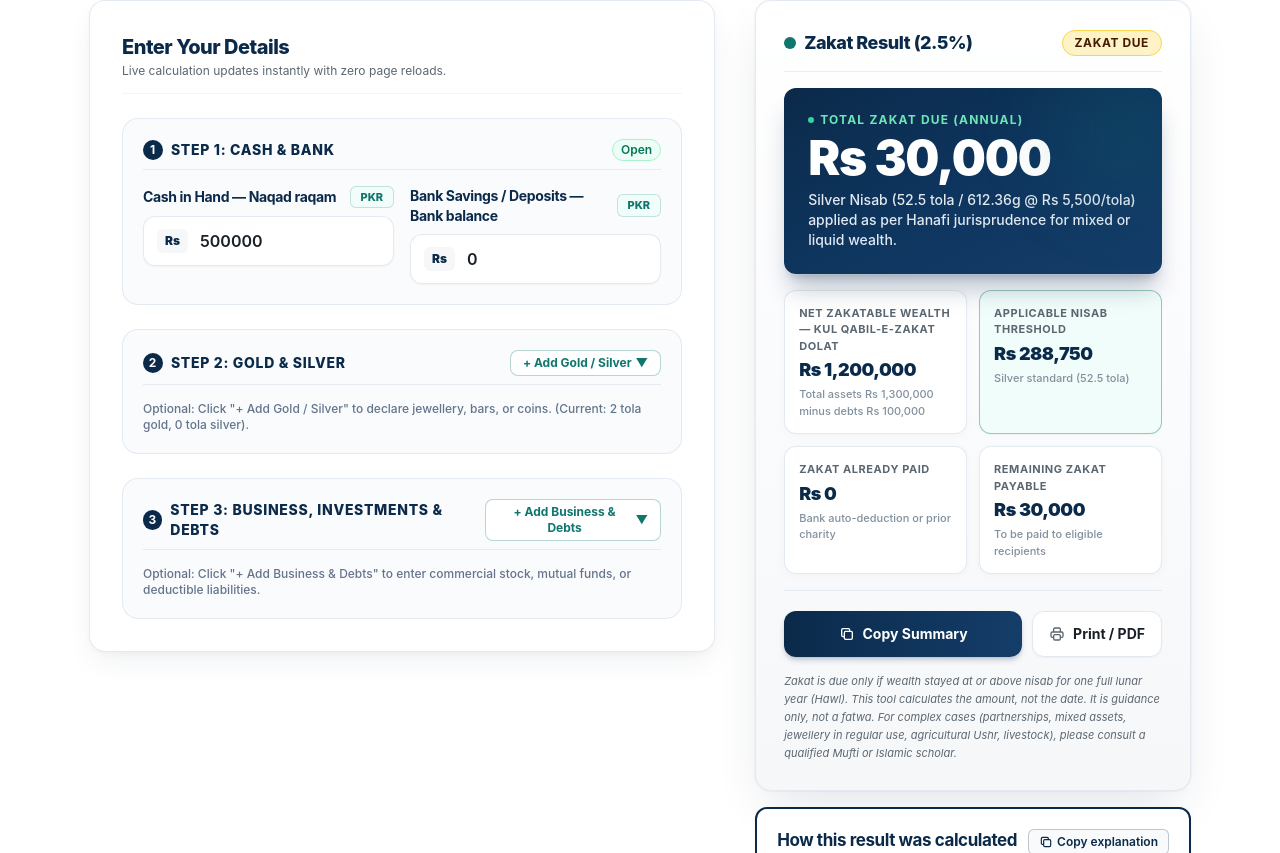
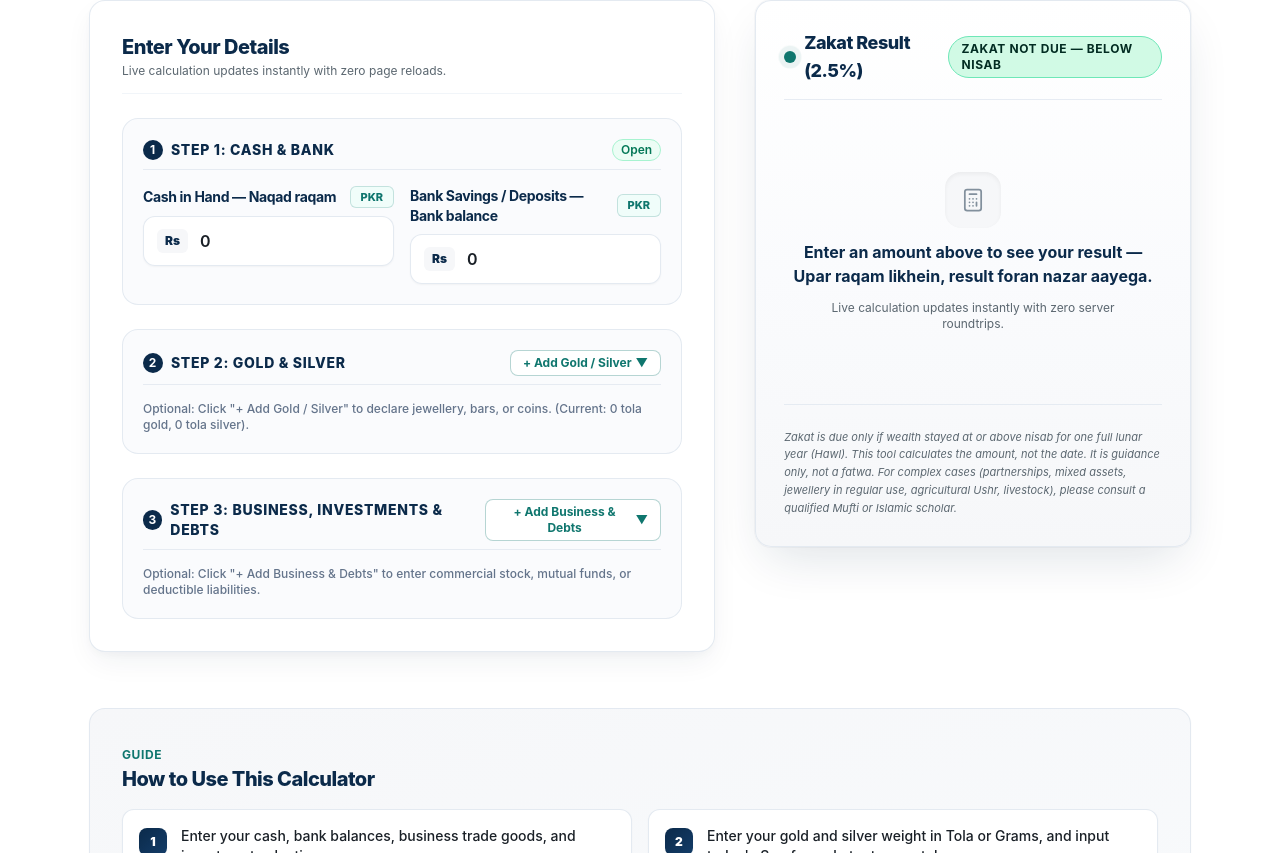
Before and after one commit to ihaider3/Pakistan-Tax-Website, a Next.js app: page /zakat-calculator in a window 1280 px wide. Shown: the part 787-1640 px from the top of the page. Built offline with nearby package versions, Linux system fonts and the light colour scheme.

Commit message:
Reset initial Zakat calculator inputs to 0 and add auto-select on focus

```diff
--- a/src/app/zakat-calculator/page.tsx
+++ b/src/app/zakat-calculator/page.tsx
@@ -21,24 +21,24 @@ export default function ZakatCalculatorPage() {
   const [step2Open, setStep2Open] = useState<boolean>(false);
   const [step3Open, setStep3Open] = useState<boolean>(false);
 
-  // Asset inputs state
-  const [cashRaw, setCashRaw] = useState<string>("500000"); // Preloaded with Blueprint worked example
-  const [cashNum, setCashNum] = useState<number>(500000);
+  // Asset inputs state — all initialized to 0 per user requirement
+  const [cashRaw, setCashRaw] = useState<string>("0");
+  const [cashNum, setCashNum] = useState<number>(0);
 
   const [bankRaw, setBankRaw] = useState<string>("0");
   const [bankNum, setBankNum] = useState<number>(0);
 
   const [goldUnit, setGoldUnit] = useState<MetalUnit>("tola");
-  const [goldQtyRaw, setGoldQtyRaw] = useState<string>("2");
-  const [goldQtyNum, setGoldQtyNum] = useState<number>(2);
-  const [goldRateRaw, setGoldRateRaw] = useState<string>("400000"); // Example rate
-  const [goldRateNum, setGoldRateNum] = useState<number>(400000);
+  const [goldQtyRaw, setGoldQtyRaw] = useState<string>("0");
+  const [goldQtyNum, setGoldQtyNum] = useState<number>(0);
+  const [goldRateRaw, setGoldRateRaw] = useState<string>("0");
+  const [goldRateNum, setGoldRateNum] = useState<number>(0);
 
   const [silverUnit, setSilverUnit] = useState<MetalUnit>("tola");
   const [silverQtyRaw, setSilverQtyRaw] = useState<string>("0");
   const [silverQtyNum, setSilverQtyNum] = useState<number>(0);
-  const [silverRateRaw, setSilverRateRaw] = useState<string>("5500"); // Example rate
-  const [silverRateNum, setSilverRateNum] = useState<number>(5500);
+  const [silverRateRaw, setSilverRateRaw] = useState<string>("0");
+  const [silverRateNum, setSilverRateNum] = useState<number>(0);
 
   const [businessRaw, setBusinessRaw] = useState<string>("0");
   const [businessNum, setBusinessNum] = useState<number>(0);
@@ -46,8 +46,8 @@ export default function ZakatCalculatorPage() {
   const [investmentsRaw, setInvestmentsRaw] = useState<string>("0");
   const [investmentsNum, setInvestmentsNum] = useState<number>(0);
 
-  const [debtsRaw, setDebtsRaw] = useState<string>("100000");
-  const [debtsNum, setDebtsNum] = useState<number>(100000);
+  const [debtsRaw, setDebtsRaw] = useState<string>("0");
+  const [debtsNum, setDebtsNum] = useState<number>(0);
 
   const [alreadyPaidRaw, setAlreadyPaidRaw] = useState<string>("0");
   const [alreadyPaidNum, setAlreadyPaidNum] = useState<number>(0);
@@ -230,6 +230,9 @@ export default function ZakatCalculatorPage() {
                     min="0"
                     step="any"
                     value={goldQtyRaw}
+                    onFocus={(e) => {
+                      if (e.target.value === "0") e.target.select();
+                    }}
                     onChange={(e) => {
                       setGoldQtyRaw(e.target.value);
                       setGoldQtyNum(parseFloat(e.target.value) || 0);
@@ -253,13 +256,16 @@ export default function ZakatCalculatorPage() {
                     id="gold-rate-per-tola"
                     type="text"
                     value={goldRateRaw}
+                    onFocus={(e) => {
+                      if (e.target.value === "0") e.target.select();
+                    }}
                     onChange={(e) => {
                       const cleaned = e.target.value.replace(/[, \s]/g, "");
                       setGoldRateRaw(e.target.value);
                       setGoldRateNum(parseFloat(cleaned) || 0);
                     }}
                     className="w-full px-3 py-2.5 min-h-[44px] rounded-lg border border-slate-200 text-base font-semibold bg-white focus:ring-2 focus:ring-accent"
-                    placeholder="400,000"
+                    placeholder="e.g. 400,000"
                   />
                 </div>
               </div>
@@ -281,6 +287,9 @@ export default function ZakatCalculatorPage() {
                     min="0"
                     step="any"
                     value={silverQtyRaw}
+                    onFocus={(e) => {
+                      if (e.target.value === "0") e.target.select();
+                    }}
                     onChange={(e) => {
                       setSilverQtyRaw(e.target.value);
                       setSilverQtyNum(parseFloat(e.target.value) || 0);
@@ -304,13 +313,16 @@ export default function ZakatCalculatorPage() {
                     id="silver-rate-per-tola"
                     type="text"
                     value={silverRateRaw}
+                    onFocus={(e) => {
+                      if (e.target.value === "0") e.target.select();
+                    }}
                     onChange={(e) => {
                       const cleaned = e.target.value.replace(/[, \s]/g, "");
                       setSilverRateRaw(e.target.value);
                       setSilverRateNum(parseFloat(cleaned) || 0);
                     }}
                     className="w-full px-3 py-2.5 min-h-[44px] rounded-lg border border-slate-200 text-base font-semibold bg-white focus:ring-2 focus:ring-accent"
-                    placeholder="5,500"
+                    placeholder="e.g. 5,500"
                   />
                 </div>
               </div>
@@ -422,7 +434,7 @@ export default function ZakatCalculatorPage() {
     />
   );
 
-  const isAbove = result.netZakatableWealth >= result.nisabThreshold;
+  const isAbove = result.nisabThreshold > 0 && result.netZakatableWealth >= result.nisabThreshold;
 
   const explanationBox = hasAnyInput ? (
     <ExplanationBox
--- a/src/components/MoneyInput.tsx
+++ b/src/components/MoneyInput.tsx
@@ -92,6 +92,11 @@ export default function MoneyInput({
           name={id}
           value={value}
           onChange={handleChange}
+          onFocus={(e) => {
+            if (e.target.value === "0") {
+              e.target.select();
+            }
+          }}
           onBlur={handleBlur}
           placeholder={placeholder}
           disabled={disabled}
--- a/src/lib/calc/zakat.ts
+++ b/src/lib/calc/zakat.ts
@@ -99,7 +99,11 @@ export function calculateZakat(inputs: ZakatInputs): ZakatCalculationResult {
     nisabUsed = "silver";
     // If silver rate not entered, fallback to 0 until entered
     nisabThreshold = roundToPaisa(zakatRates.silverNisabTola * silverRatePerTola);
-    nisabExplanation = `Silver Nisab (52.5 tola / 612.36g @ Rs ${silverRatePerTola.toLocaleString()}/tola) applied as per Hanafi jurisprudence for mixed or liquid wealth.`;
+    if (silverRatePerTola > 0) {
+      nisabExplanation = `Silver Nisab (52.5 tola / 612.36g @ Rs ${silverRatePerTola.toLocaleString()}/tola) applied as per Hanafi jurisprudence for mixed or liquid wealth.`;
+    } else {
+      nisabExplanation = `Silver Nisab (52.5 tola / 612.36g) — enter today's Sarafa silver rate in Step 2 to establish your Nisab threshold.`;
+    }
   }
 
   const isZakatDue = nisabThreshold > 0 && netZakatableWealth >= nisabThreshold;
```
